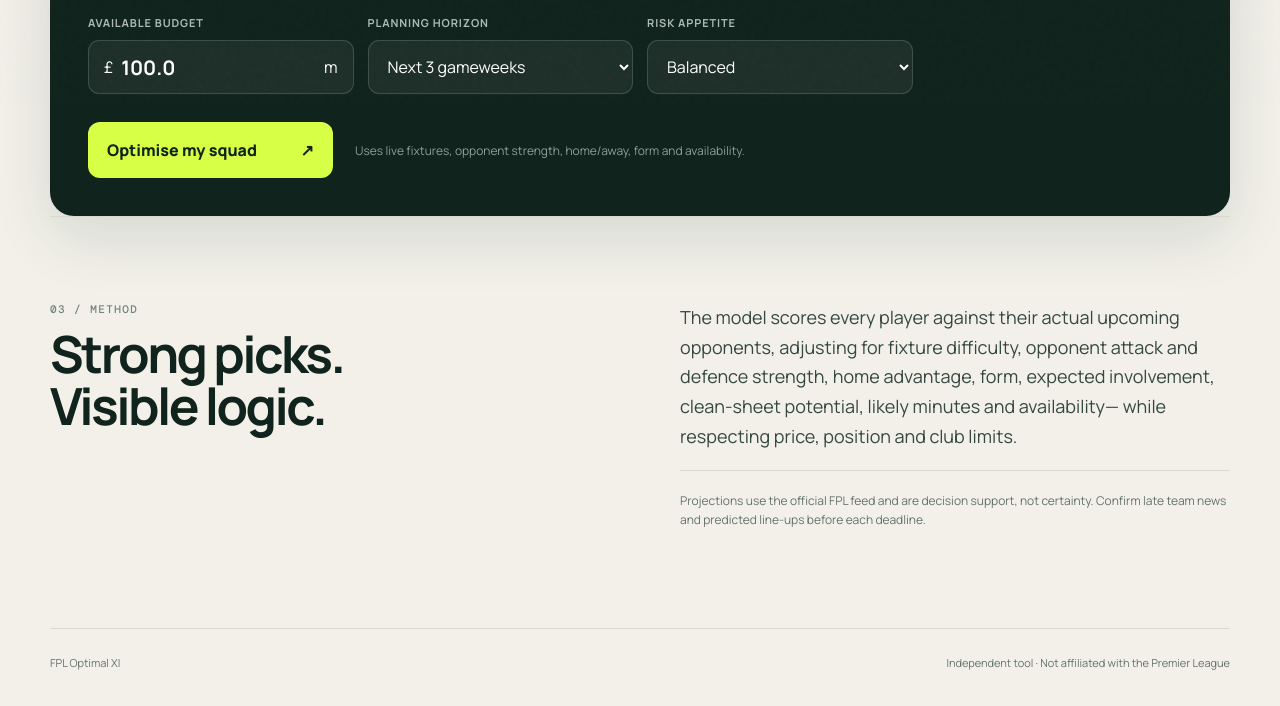
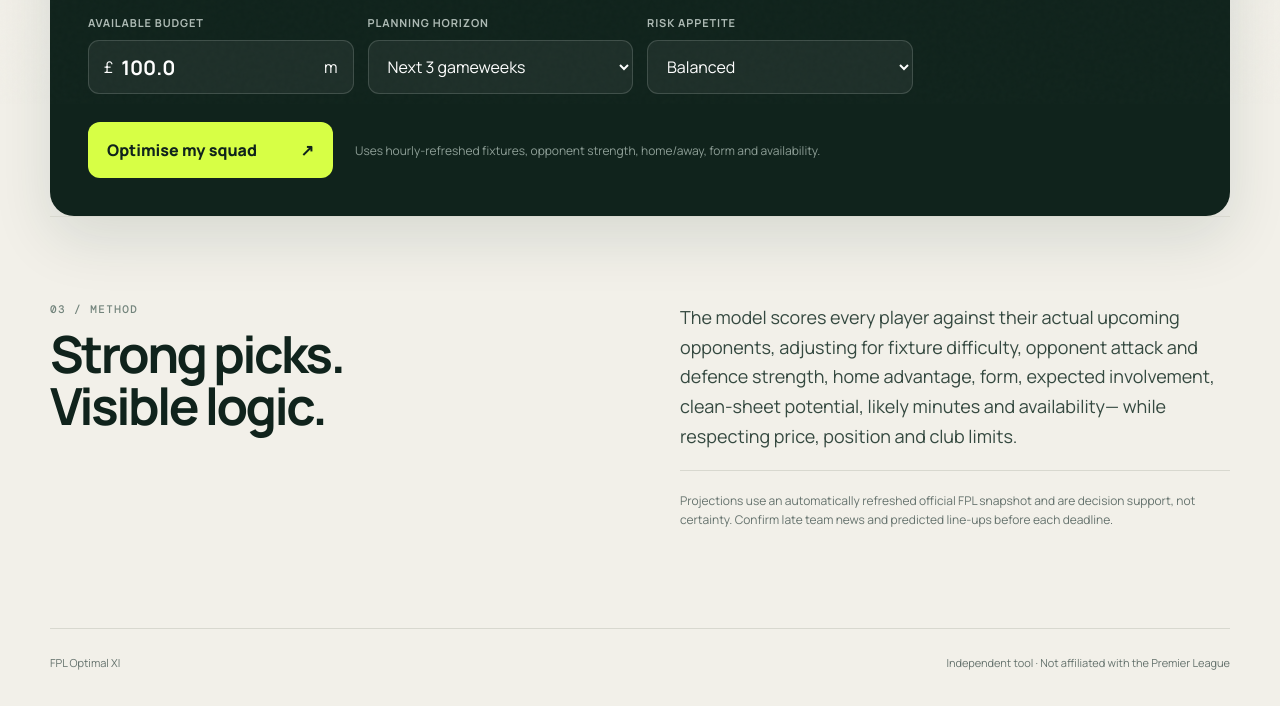
Before and after one commit to kwkhong/fpl-squad-optimiser, a plain HTML site: page index.html in a window 1280 px wide. Shown: the part 696-1402 px from the top of the page. Drawn offline with nearby package versions, Linux system fonts and the light colour scheme; no server answers.

Commit message:
Explain hourly refreshed FPL data

```diff
--- a/index.html
+++ b/index.html
@@ -101,7 +101,7 @@
             <span>Optimise my squad</span>
             <span aria-hidden="true">↗</span>
           </button>
-          <p id="actionHint">Uses live fixtures, opponent strength, home/away, form and availability.</p>
+          <p id="actionHint">Uses hourly-refreshed fixtures, opponent strength, home/away, form and availability.</p>
         </div>
         <div class="message hidden" id="message" role="status"></div>
       </section>
@@ -160,7 +160,7 @@
             while respecting price, position and club limits.
           </p>
           <p class="fine-print">
-            Projections use the official FPL feed and are decision support, not certainty.
+            Projections use an automatically refreshed official FPL snapshot and are decision support, not certainty.
             Confirm late team news and predicted line-ups before each deadline.
           </p>
         </div>
```
